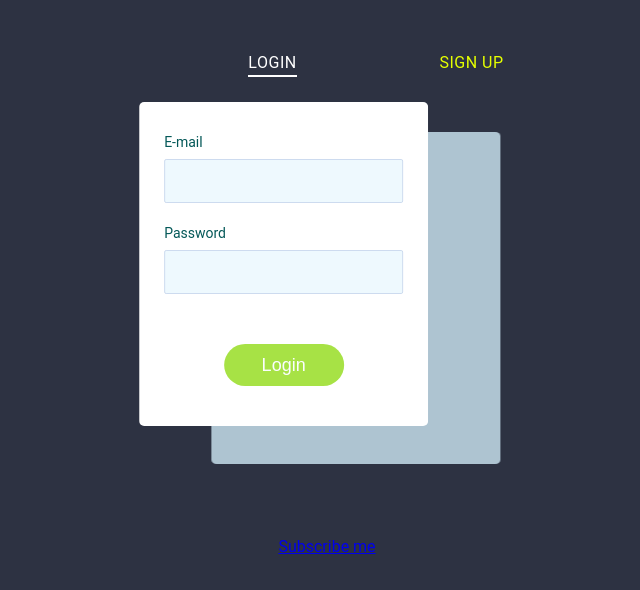
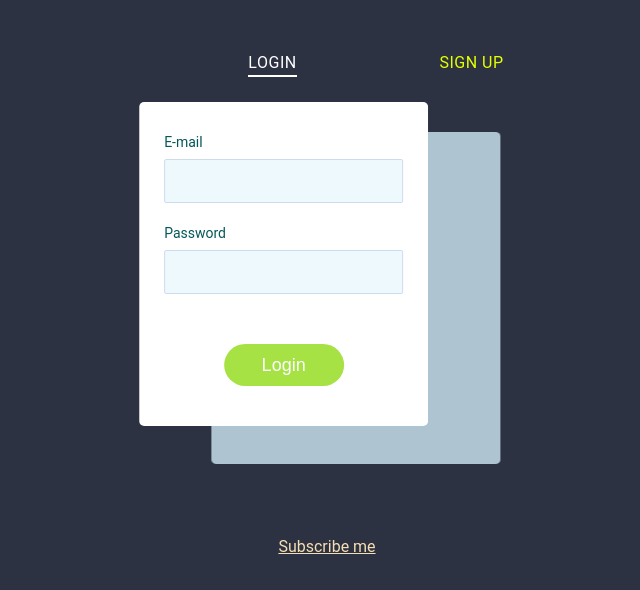
Before and after one commit to mrwebistan/Registration-Form, a plain HTML site: page index.html in a window 1280 px wide. Shown: the part 68-658 px from the top of the page, without its empty margins (313-953 px from the left). Drawn offline with Linux system fonts and the light colour scheme.

Commit message:
style.css

```diff
--- a/style.css
+++ b/style.css
@@ -300,3 +300,6 @@ body {
   background: #a7e245;
   color: #fff;
 }
+.about-me>a{
+  color: wheat;
+}
```
